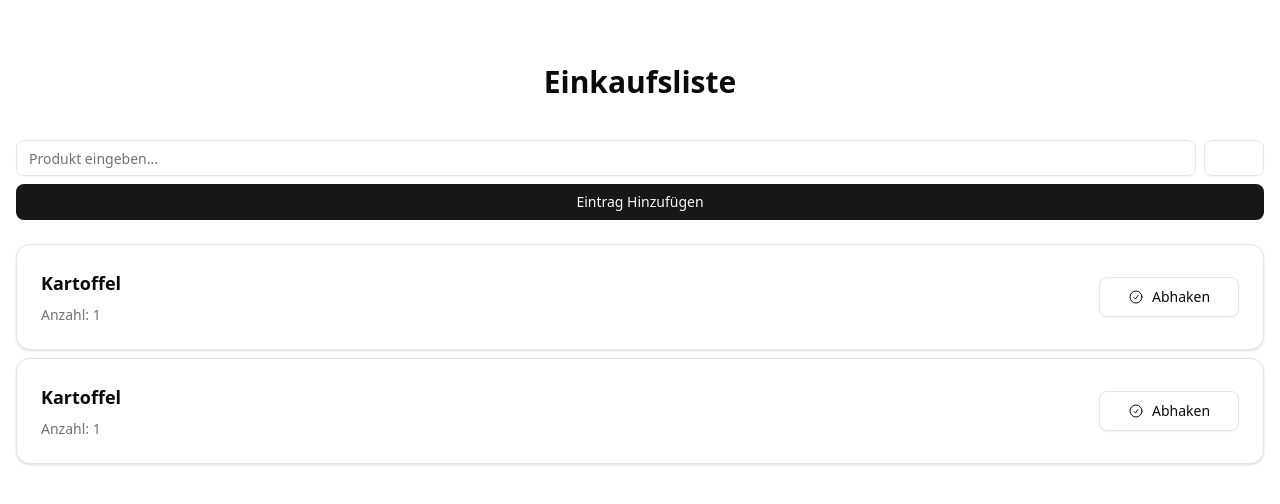
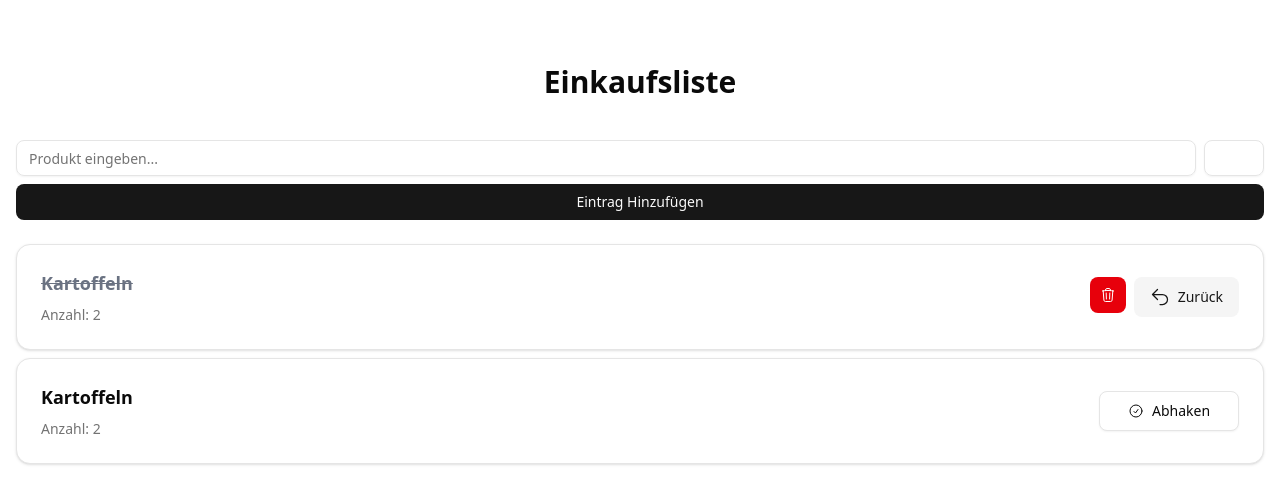
Before and after one commit to Steven0age/shadcn_Shopping_List, a React (Vite) app: page / in a window 1280 px wide. Shown: the top 504 px of the page. Built offline with nearby package versions, Linux system fonts and the light colour scheme.

Commit message:
add abbility to check off items

```diff
--- a/src/components/ui/ItemsList.tsx/ItemsList.tsx
+++ b/src/components/ui/ItemsList.tsx/ItemsList.tsx
@@ -3,8 +3,8 @@
 export default function ItemsList() {
   return (
     <div>
-      <SingleItem />
-      <SingleItem />
+      <SingleItem item={"Kartoffeln"} quantity={2} checked={true} />
+      <SingleItem item={"Kartoffeln"} quantity={2} checked={false} />
     </div>
   );
 }
--- a/src/components/ui/SingleItem/SingleItem.tsx
+++ b/src/components/ui/SingleItem/SingleItem.tsx
@@ -6,15 +6,81 @@
   CardHeader,
 } from "../card";
 import { Button } from "../button";
+import { useState } from "react";
 
-export default function SingleItem() {
+type SingleItemsProps = {
+  checked: boolean;
+  item: string;
+  quantity: number;
+};
+
+export default function SingleItem({
+  item,
+  quantity,
+  checked = false,
+}: SingleItemsProps) {
+  const [isChecked, setIsChecked] = useState(checked);
+
   return (
+    <>
       <Card className="mb-2">
         <CardHeader>
-        <CardTitle className="text-lg">Kartoffel</CardTitle>
-        <CardDescription> Anzahl: 1</CardDescription>
+          {isChecked && (
+            <CardTitle className="text-lg line-through text-gray-500">
+              {item}
+            </CardTitle>
+          )}
+          {!isChecked && <CardTitle className="text-lg">{item}</CardTitle>}
+          <CardDescription> Anzahl: {quantity}</CardDescription>
           <CardAction className="self-center">
-          <Button className="w-35" variant="outline" size="lg">
+            {isChecked && (
+              <div className="flex gap-2">
+                <Button variant="destructive" size="icon">
+                  <svg
+                    xmlns="http://www.w3.org/2000/svg"
+                    fill="none"
+                    viewBox="0 0 24 24"
+                    strokeWidth={1.5}
+                    stroke="currentColor"
+                    className="size-4"
+                  >
+                    <path
+                      strokeLinecap="round"
+                      strokeLinejoin="round"
+                      d="m14.74 9-.346 9m-4.788 0L9.26 9m9.968-3.21c.342.052.682.107 1.022.166m-1.022-.165L18.16 19.673a2.25 2.25 0 0 1-2.244 2.077H8.084a2.25 2.25 0 0 1-2.244-2.077L4.772 5.79m14.456 0a48.108 48.108 0 0 0-3.478-.397m-12 .562c.34-.059.68-.114 1.022-.165m0 0a48.11 48.11 0 0 1 3.478-.397m7.5 0v-.916c0-1.18-.91-2.164-2.09-2.201a51.964 51.964 0 0 0-3.32 0c-1.18.037-2.09 1.022-2.09 2.201v.916m7.5 0a48.667 48.667 0 0 0-7.5 0"
+                    />
+                  </svg>
+                </Button>
+                <Button
+                  variant="secondary"
+                  size="lg"
+                  onClick={() => setIsChecked(false)}
+                >
+                  <svg
+                    xmlns="http://www.w3.org/2000/svg"
+                    fill="none"
+                    viewBox="0 0 24 24"
+                    strokeWidth={1.5}
+                    stroke="currentColor"
+                    className="size-5"
+                  >
+                    <path
+                      strokeLinecap="round"
+                      strokeLinejoin="round"
+                      d="M9 15 3 9m0 0 6-6M3 9h12a6 6 0 0 1 0 12h-3"
+                    />
+                  </svg>
+                  Zurück
+                </Button>
+              </div>
+            )}
+            {!isChecked && (
+              <Button
+                className="w-35"
+                variant="outline"
+                size="lg"
+                onClick={() => setIsChecked(true)}
+              >
                 <svg
                   xmlns="http://www.w3.org/2000/svg"
                   fill="none"
@@ -31,8 +97,10 @@
                 </svg>
                 Abhaken
               </Button>
+            )}
           </CardAction>
         </CardHeader>
       </Card>
+    </>
   );
 }
```
Lines whose indentation alone changed are shown as unchanged.
